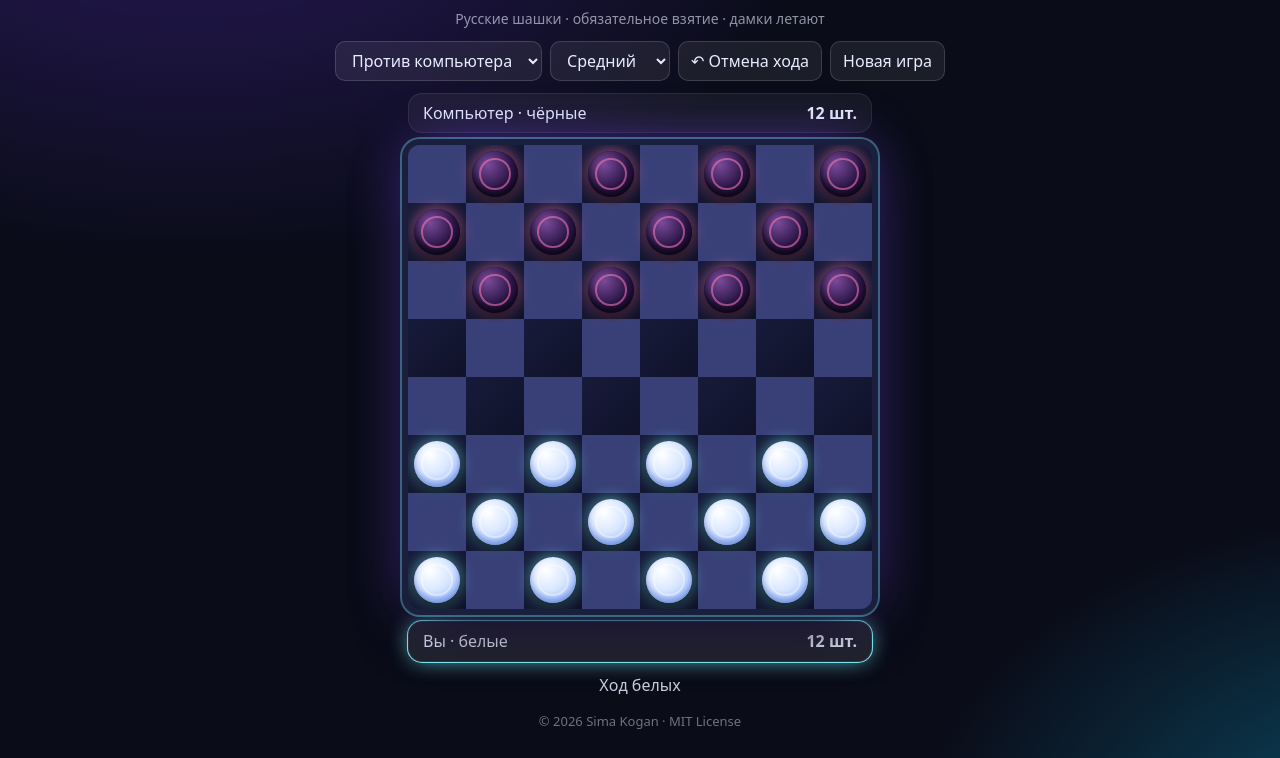
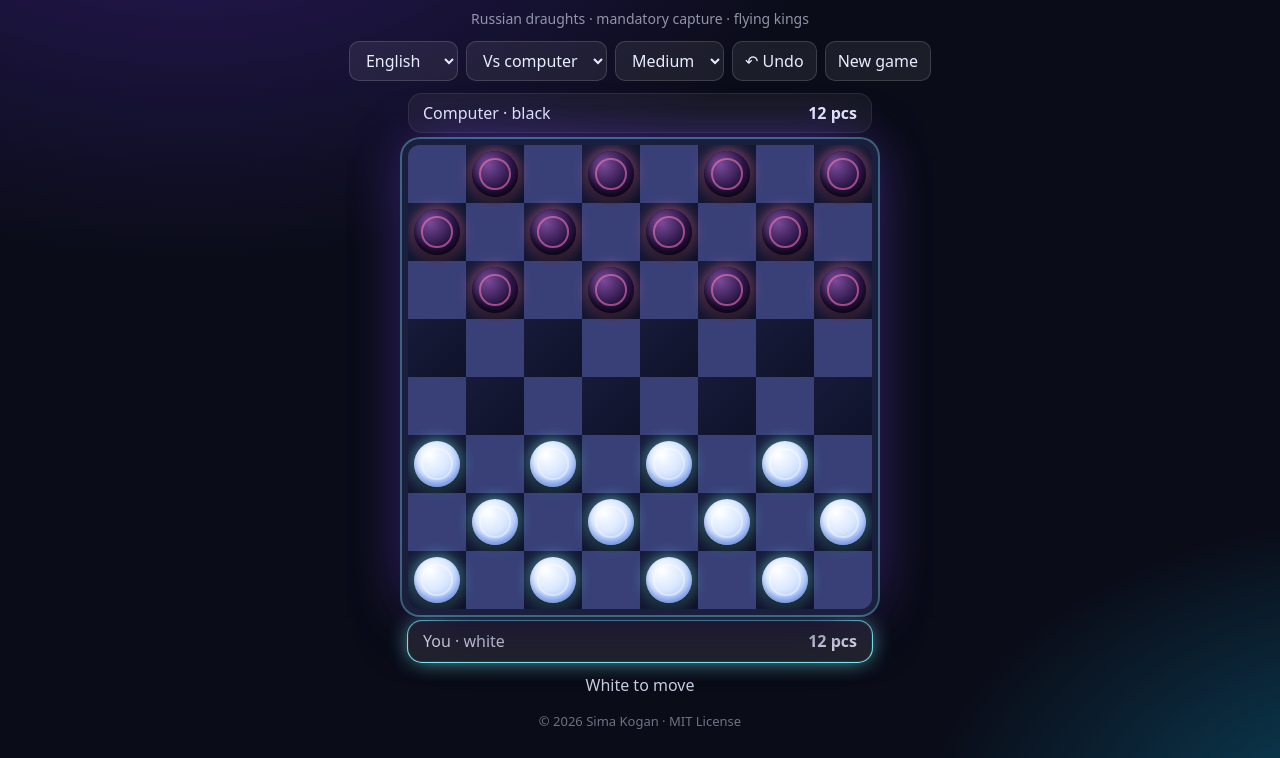
Before and after one commit to SimaKogan/neon-checkers, a plain HTML site: page index.html in a window 1280 px wide. Shown: the part 74-832 px from the top of the page. Drawn offline with Linux system fonts and the light colour scheme.

Commit message:
Add English and Hebrew translations with RTL support

```diff
--- a/index.html
+++ b/index.html
@@ -17,7 +17,7 @@ select option{background:#14172e}
 button:hover,select:hover{background:rgba(124,243,255,.15);border-color:#7cf3ff}
 .card{display:flex;align-items:center;justify-content:space-between;width:var(--bs);padding:8px 14px;border-radius:14px;background:rgba(255,255,255,.05);border:1px solid rgba(255,255,255,.08);transition:.3s}
 .card.on{box-shadow:0 0 0 1px var(--c),0 0 22px -4px var(--c);background:rgba(255,255,255,.1)}
-.board{position:relative;width:var(--bs);aspect-ratio:1;border-radius:12px;overflow:hidden;box-shadow:0 0 0 6px #1a1f3d,0 0 0 8px rgba(124,243,255,.35),0 20px 60px -10px #000,0 0 60px -10px #7c4dff}
+.board{direction:ltr;position:relative;width:var(--bs);aspect-ratio:1;border-radius:12px;overflow:hidden;box-shadow:0 0 0 6px #1a1f3d,0 0 0 8px rgba(124,243,255,.35),0 20px 60px -10px #000,0 0 60px -10px #7c4dff}
 .grid{position:absolute;inset:0;display:grid;grid-template:repeat(8,1fr)/repeat(8,1fr)}
 .sq.l{background:#394078}
 .sq.d{background:linear-gradient(135deg,#171b3a,#0f1229);cursor:pointer;position:relative}
@@ -47,18 +47,19 @@ footer{opacity:.45;font-size:13px;margin-top:4px}
 </head>
 <body>
 <h1>NEON CHECKERS</h1>
-<p class="sub">Русские шашки · обязательное взятие · дамки летают</p>
+<p class="sub" data-t="sub"></p>
 <div class="ctl">
-  <select id="mode"><option value="ai">Против компьютера</option><option value="pvp">Вдвоём</option></select>
-  <select id="lvl"><option value="2">Лёгкий</option><option value="4" selected>Средний</option><option value="6">Сложный</option></select>
-  <button id="undo">↶ Отмена хода</button>
-  <button id="new">Новая игра</button>
+  <select id="lang" aria-label="Language"><option value="ru">Русский</option><option value="en">English</option><option value="he">עברית</option></select>
+  <select id="mode"><option value="ai" data-t="mAi"></option><option value="pvp" data-t="mPvp"></option></select>
+  <select id="lvl"><option value="2" data-t="l2"></option><option value="4" selected data-t="l4"></option><option value="6" data-t="l6"></option></select>
+  <button id="undo" data-t="undo"></button>
+  <button id="new" data-t="new"></button>
 </div>
 <div class="card" id="cb" style="--c:#ff7eb6"><span id="nb"></span><b id="kb"></b></div>
 <div class="board">
   <div class="grid" id="grid"></div>
   <div id="layer"></div>
-  <div class="modal" id="modal"><div><h2 id="mt"></h2><button id="again">Играть снова</button></div></div>
+  <div class="modal" id="modal"><div><h2 id="mt"></h2><button id="again" data-t="again"></button></div></div>
 </div>
 <div class="card" id="cw" style="--c:#7cf3ff"><span id="nw"></span><b id="kw"></b></div>
 <div id="status"></div>
@@ -154,6 +155,25 @@ function nm(b,side,d,a,bt){
   return best;
 }
 
+// ---------- языки ----------
+const T = {
+  ru:{title:'Neon Checkers — русские шашки',sub:'Русские шашки · обязательное взятие · дамки летают',mAi:'Против компьютера',mPvp:'Вдвоём',l2:'Лёгкий',l4:'Средний',l6:'Сложный',undo:'↶ Отмена хода',new:'Новая игра',again:'Играть снова',nbAi:'Компьютер · чёрные',nbP:'Чёрные',nwAi:'Вы · белые',nwP:'Белые',cnt:'{n} шт.',think:'Компьютер думает…',wTurn:'Ход белых',bTurn:'Ход чёрных',forced:' · бить обязательно!',draw:'Ничья',drawSub:'30 ходов дамками без взятий',over:'Игра окончена',youWin:'Вы победили! 🎉',cpuWin:'Компьютер победил',wWin:'Белые победили! 🎉',bWin:'Чёрные победили! 🎉'},
+  en:{title:'Neon Checkers — Russian draughts',sub:'Russian draughts · mandatory capture · flying kings',mAi:'Vs computer',mPvp:'Two players',l2:'Easy',l4:'Medium',l6:'Hard',undo:'↶ Undo',new:'New game',again:'Play again',nbAi:'Computer · black',nbP:'Black',nwAi:'You · white',nwP:'White',cnt:'{n} pcs',think:'Computer is thinking…',wTurn:'White to move',bTurn:'Black to move',forced:' · you must capture!',draw:'Draw',drawSub:'30 king moves without a capture',over:'Game over',youWin:'You win! 🎉',cpuWin:'Computer wins',wWin:'White wins! 🎉',bWin:'Black wins! 🎉'},
+  he:{title:'Neon Checkers — דמקה רוסית',sub:'דמקה רוסית · לכידה חובה · מלכים טסים',mAi:'נגד המחשב',mPvp:'שני שחקנים',l2:'קל',l4:'בינוני',l6:'קשה',undo:'↶ ביטול מהלך',new:'משחק חדש',again:'שחק שוב',nbAi:'מחשב · שחור',nbP:'שחור',nwAi:'אתה · לבן',nwP:'לבן',cnt:'{n} כלים',think:'המחשב חושב…',wTurn:'תור הלבן',bTurn:'תור השחור',forced:' · חובה ללכוד!',draw:'תיקו',drawSub:'30 מהלכי מלך ללא לכידה',over:'המשחק נגמר',youWin:'ניצחת! 🎉',cpuWin:'המחשב ניצח',wWin:'הלבן ניצח! 🎉',bWin:'השחור ניצח! 🎉'}
+};
+let lang='en';
+try{ lang=localStorage.getItem('lang')||''; }catch(e){}
+if(!T[lang]){ lang=(navigator.language||'en').slice(0,2); if(lang==='iw')lang='he'; if(!T[lang])lang='en'; }
+const t = k => T[lang][k];
+function applyLang(){
+  document.documentElement.lang=lang;
+  document.documentElement.dir = lang==='he' ? 'rtl' : 'ltr';
+  document.title=t('title');
+  document.querySelectorAll('[data-t]').forEach(e=>e.textContent=t(e.dataset.t));
+  $('lang').value=lang;
+  if (board) refresh();
+}
+
 // ---------- состояние и интерфейс ----------
 let board, turn, mode, hist, quiet, over, busy, sel, prefix, moves, last, els;
 const grid=$('grid'), layer=$('layer');
@@ -190,20 +210,20 @@ const cands = () => moves.filter(m=>m.from===sel && prefix.every((x,k)=>m.path[k
 function refresh(){
   moves=gen(board,turn);
   const cnt=s=>board.filter(v=>v*s>0).length;
-  $('nb').textContent = mode==='ai' ? 'Компьютер · чёрные' : 'Чёрные';
-  $('nw').textContent = mode==='ai' ? 'Вы · белые' : 'Белые';
-  $('kb').textContent = cnt(-1)+' шт.'; $('kw').textContent = cnt(1)+' шт.';
+  $('nb').textContent = t(mode==='ai' ? 'nbAi' : 'nbP');
+  $('nw').textContent = t(mode==='ai' ? 'nwAi' : 'nwP');
+  $('kb').textContent = t('cnt').replace('{n}',cnt(-1)); $('kw').textContent = t('cnt').replace('{n}',cnt(1));
   $('cb').classList.toggle('on', turn===-1); $('cw').classList.toggle('on', turn===1);
   if (!moves.length) return finish(turn===1 ? -1 : 1);
   if (quiet>=30) return finish(0);
-  const forced = moves[0].caps.length ? ' · бить обязательно!' : '';
-  $('status').textContent = (mode==='ai' && turn===-1) ? 'Компьютер думает…' : (turn===1?'Ход белых':'Ход чёрных') + forced;
+  const forced = moves[0].caps.length ? t('forced') : '';
+  $('status').textContent = (mode==='ai' && turn===-1) ? t('think') : t(turn===1?'wTurn':'bTurn') + forced;
   paint();
 }
 function finish(w){
   over=true; paint();
-  $('mt').textContent = w===0 ? 'Ничья' : mode==='ai' ? (w===1?'Вы победили! 🎉':'Компьютер победил') : (w===1?'Белые победили! 🎉':'Чёрные победили! 🎉');
-  $('status').textContent = w===0 ? '30 ходов дамками без взятий' : 'Игра окончена';
+  $('mt').textContent = w===0 ? t('draw') : mode==='ai' ? t(w===1?'youWin':'cpuWin') : t(w===1?'wWin':'bWin');
+  $('status').textContent = w===0 ? t('drawSub') : t('over');
   $('modal').classList.add('show');
 }
 function click(i){
@@ -247,7 +267,9 @@ function undo(){
 }
 $('new').onclick=$('again').onclick=$('mode').onchange=newGame;
 $('undo').onclick=undo;
+$('lang').onchange=()=>{ lang=$('lang').value; try{localStorage.setItem('lang',lang);}catch(e){} applyLang(); };
 newGame();
+applyLang();
 </script>
 </body>
 </html>
```
Also changed, not shown: 1 other file.
